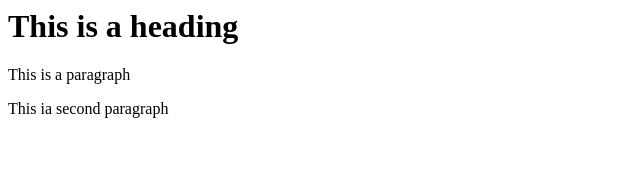
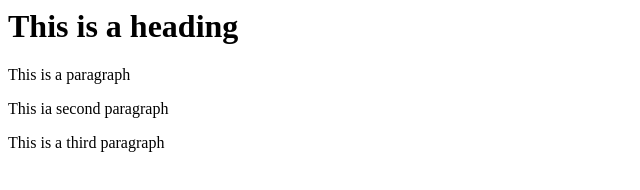
Before and after one commit to StefaniHajdini/git-test, a website: page index.html in a window 1280 px wide. Shown: the whole page, without its empty margins (0-640 px from the left). Drawn offline with Linux system fonts and the light colour scheme.

Commit message:
4th commit

```diff
--- a/index.html
+++ b/index.html
@@ -4,5 +4,6 @@
     <h1>This is a heading</h1>
     <p>This is a paragraph</p>
     <p>This ia second paragraph</p>
+    <p>This is a third paragraph</p>
 </body>
 </html>
```
Also changed, not shown: package.json (added, +24 -0 lines), 2 other files.
